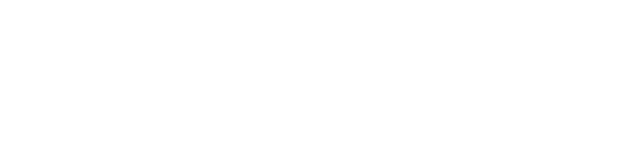
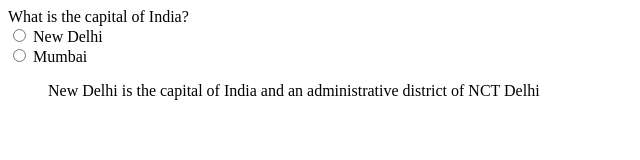
Before and after one commit to acciojob/trivia-Code-with-sudoku, a website: page main.html in a window 1280 px wide. Shown: the whole page, without its empty margins (0-640 px from the left). Drawn offline with Linux system fonts and the light colour scheme.

Commit message:
created a submission

```diff
--- a/main.html
+++ b/main.html
@@ -8,6 +8,13 @@
 
 <body>
 	<!-- the entire body must be written by student -->
+	<label for="question">What is the capital of India?</label>
+	<br>
+	<input type="radio" name="question" value="" id=""> New Delhi
+	<br>
+	<input type="radio" name="question" id=""> Mumbai
+	<br>
+	<blockquote cite="https://en.wikipedia.org/wiki/New_Delhi">New Delhi is the capital of India and an administrative district of NCT Delhi</blockquote>
     <script type="text/javascript" src="./script.js">
 </script>
 
```
